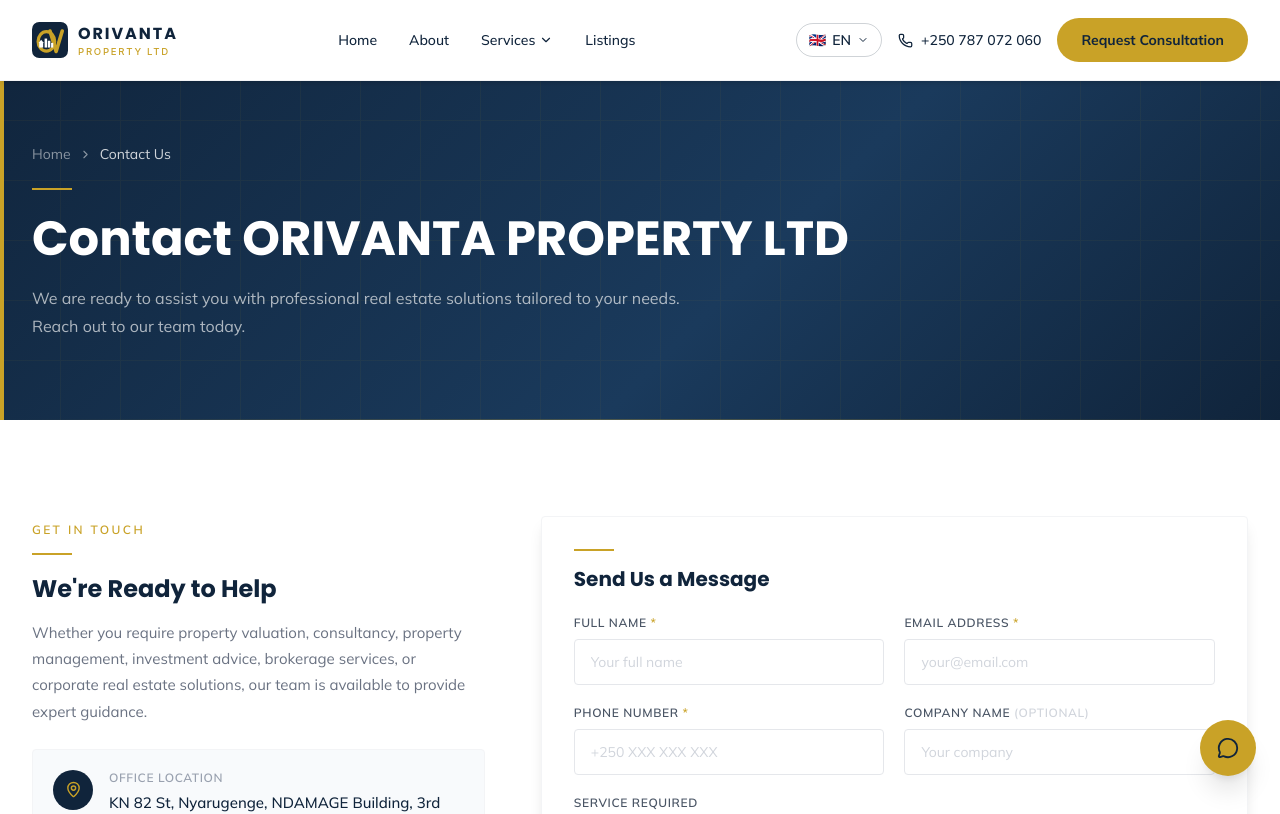
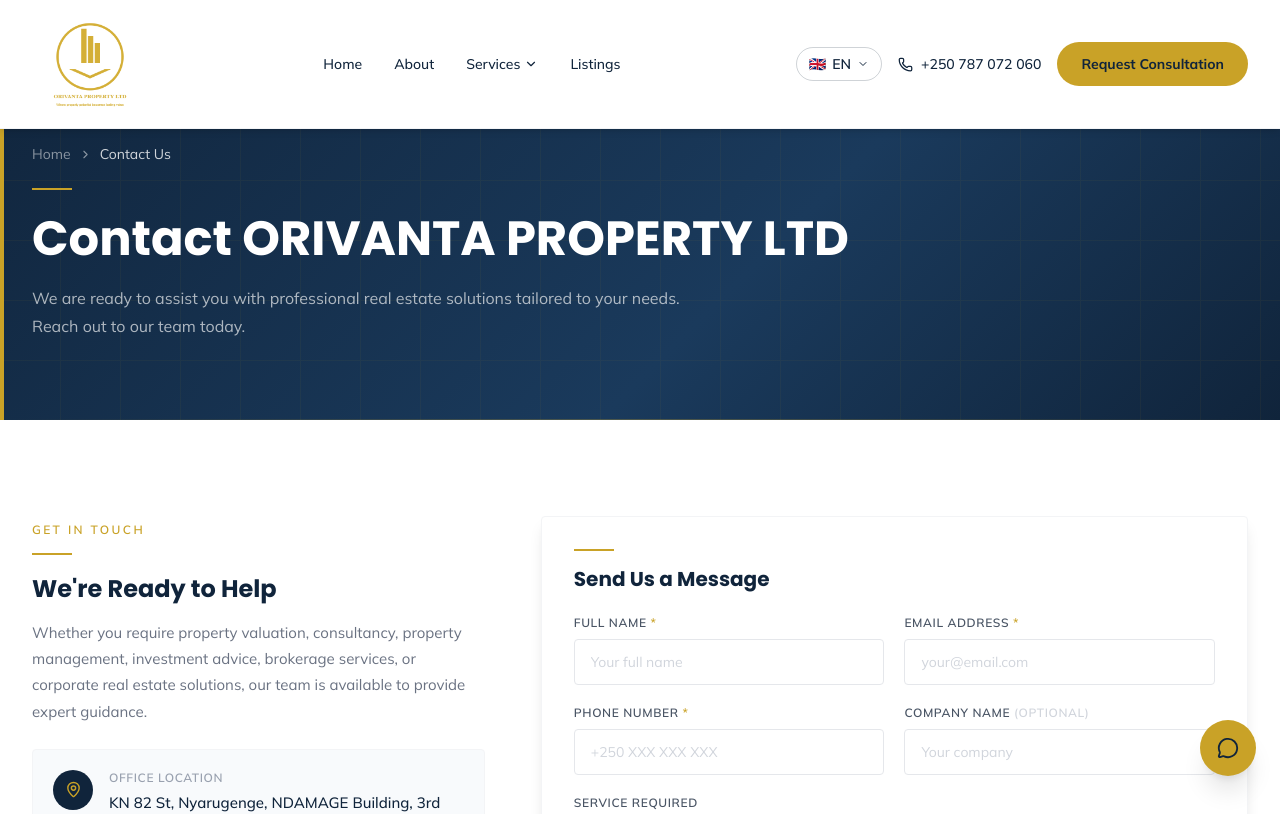
Before and after one commit to Muhinde234/orivanta, a Next.js app: page /en/contact in a window 1280 px wide. Shown: the top 814 px of the page. Built offline with nearby package versions, Linux system fonts and the light colour scheme.

Commit message:
working on the home page

```diff
--- a/app/[lang]/(site)/about/page.tsx
+++ b/app/[lang]/(site)/about/page.tsx
@@ -20,7 +20,7 @@
       url,
       title: 'About ORIVANTA PROPERTY LTD | Rwanda Real Estate Advisory',
       description: 'Our story, vision, mission, and the professional team behind Rwanda\'s leading real estate advisory firm.',
-      images: [{ url: '/images/og-default.jpg', width: 1200, height: 630, alt: 'About ORIVANTA PROPERTY' }],
+      images: [{ url: '/images/orivanta-01.png', width: 400, height: 400, alt: 'About ORIVANTA PROPERTY' }],
     },
   };
 }
--- a/app/[lang]/(site)/contact/page.tsx
+++ b/app/[lang]/(site)/contact/page.tsx
@@ -17,7 +17,7 @@
       url,
       title: 'Contact ORIVANTA PROPERTY LTD | Kigali, Rwanda',
       description: 'Reach out to our professional team for real estate consultancy, property valuation, and advisory services in Rwanda.',
-      images: [{ url: '/images/og-default.jpg', width: 1200, height: 630, alt: 'Contact ORIVANTA PROPERTY' }],
+      images: [{ url: '/images/orivanta-01.png', width: 400, height: 400, alt: 'Contact ORIVANTA PROPERTY' }],
     },
   };
 }
--- a/app/[lang]/(site)/listings/page.tsx
+++ b/app/[lang]/(site)/listings/page.tsx
@@ -19,7 +19,7 @@
       url,
       title: 'Property Listings | ORIVANTA PROPERTY LTD',
       description: 'Browse land, houses, apartments, commercial, and office properties for sale or rent across Rwanda.',
-      images: [{ url: '/images/og-default.jpg', width: 1200, height: 630, alt: 'ORIVANTA PROPERTY Listings' }],
+      images: [{ url: '/images/orivanta-01.png', width: 400, height: 400, alt: 'ORIVANTA PROPERTY Listings' }],
     },
   };
 }
--- a/app/[lang]/(site)/page.tsx
+++ b/app/[lang]/(site)/page.tsx
@@ -29,7 +29,7 @@
       url,
       title: 'ORIVANTA PROPERTY LTD | Professional Real Estate Advisory in Rwanda',
       description: 'Rwanda\'s trusted real estate advisory firm — property valuation, consultancy, management, brokerage, and investment advisory in Kigali.',
-      images: [{ url: '/images/og-default.jpg', width: 1200, height: 630, alt: 'ORIVANTA PROPERTY LTD' }],
+      images: [{ url: '/images/orivanta-01.png', width: 400, height: 400, alt: 'ORIVANTA PROPERTY LTD' }],
     },
   };
 }
--- a/app/[lang]/(site)/services/[slug]/page.tsx
+++ b/app/[lang]/(site)/services/[slug]/page.tsx
@@ -32,7 +32,7 @@
       url,
       title: `${service.title} | ORIVANTA PROPERTY LTD`,
       description: service.shortDesc,
-      images: [{ url: '/images/og-default.jpg', width: 1200, height: 630, alt: service.title }],
+      images: [{ url: '/images/orivanta-01.png', width: 400, height: 400, alt: service.title }],
     },
   };
 }
--- a/app/[lang]/(site)/services/page.tsx
+++ b/app/[lang]/(site)/services/page.tsx
@@ -20,7 +20,7 @@
       url,
       title: 'Real Estate Services | ORIVANTA PROPERTY LTD',
       description: 'Property valuation, consultancy, management, brokerage, investment advisory, and land development services in Rwanda.',
-      images: [{ url: '/images/og-default.jpg', width: 1200, height: 630, alt: 'ORIVANTA PROPERTY Services' }],
+      images: [{ url: '/images/orivanta-01.png', width: 400, height: 400, alt: 'ORIVANTA PROPERTY Services' }],
     },
   };
 }
--- a/app/layout.tsx
+++ b/app/layout.tsx
@@ -55,22 +55,22 @@
     title: 'ORIVANTA PROPERTY LTD | Professional Real Estate Advisory in Rwanda',
     description:
       'Rwanda\'s trusted real estate advisory firm — property valuation, consultancy, management, brokerage, and investment advisory in Kigali.',
-    images: [{ url: '/images/og-default.jpg', width: 1200, height: 630, alt: 'ORIVANTA PROPERTY LTD' }],
+    images: [{ url: '/images/orivanta-01.png', width: 400, height: 400, alt: 'ORIVANTA PROPERTY LTD' }],
   },
   twitter: {
     card: 'summary_large_image',
     title: 'ORIVANTA PROPERTY LTD | Professional Real Estate Advisory in Rwanda',
     description:
       'Rwanda\'s trusted real estate advisory firm — property valuation, consultancy, management, brokerage, and investment advisory in Kigali.',
-    images: ['/images/og-default.jpg'],
+    images: ['/images/orivanta-01.png'],
   },
   icons: {
     icon: [
       { url: '/favicon.svg', type: 'image/svg+xml' },
-      { url: '/favicon.ico' },
+      { url: '/images/orivanta-01-transparent.png', type: 'image/png' },
     ],
-    shortcut: '/favicon.ico',
-    apple: '/apple-touch-icon.png',
+    shortcut: '/images/orivanta-01-transparent.png',
+    apple: '/images/orivanta-01-transparent.png',
   },
   verification: {
     google: 'REPLACE_WITH_GOOGLE_SITE_VERIFICATION',
@@ -86,7 +86,7 @@
       name: 'ORIVANTA PROPERTY LTD',
       url: BASE_URL,
       logo: { '@type': 'ImageObject', url: `${BASE_URL}/images/logo.png` },
-      image: `${BASE_URL}/images/og-default.jpg`,
+      image: `${BASE_URL}/images/orivanta-01.png`,
       description:
         'Professional real estate advisory firm in Rwanda offering property valuation, consultancy, management, brokerage, and investment advisory services.',
       address: {
--- a/components/ui/Footer.tsx
+++ b/components/ui/Footer.tsx
@@ -32,7 +32,7 @@
 
           {/* Brand — spans 4 cols on lg */}
           <div className="sm:col-span-2 lg:col-span-4 space-y-5">
-            <Logo variant="light" />
+            <Logo size="lg" />
             <p className="text-white/55 text-[15px] leading-7" style={{ fontFamily: 'var(--font-mulish), Mulish, sans-serif' }}>
               {t('footer_desc')}
             </p>
--- a/components/ui/Logo.tsx
+++ b/components/ui/Logo.tsx
@@ -1,56 +1,26 @@
 'use client';
+import Image from 'next/image';
 import Link from '@/components/ui/LocaleLink';
 
 interface LogoProps {
-  variant?: 'light' | 'dark';
   size?: 'sm' | 'md' | 'lg';
 }
 
-export default function Logo({ variant = 'dark', size = 'md' }: LogoProps) {
-  const gold = '#C9A227';
-  const navy = '#10243B';
-  const white = '#FFFFFF';
+const SIZES = { sm: 64, md: 88, lg: 116 };
 
-  const iconColor = variant === 'light' ? white : navy;
-  const innerColor = variant === 'light' ? navy : white;
-  const accentColor = gold;
-  const textColor = variant === 'light' ? white : navy;
-
-  const sizes = { sm: { icon: 28, text: 'text-sm' }, md: { icon: 36, text: 'text-base' }, lg: { icon: 44, text: 'text-xl' } };
-  const s = sizes[size];
+export default function Logo({ size = 'md' }: LogoProps) {
+  const px = SIZES[size];
 
   return (
-    <Link href="/" className="flex items-center gap-2.5 group" aria-label="ORIVANTA PROPERTY LTD - Home">
-      {/* Logo Concept: OV Monogram — O ring merging into V, with a skyline + home mark inside */}
-      <svg width={s.icon} height={s.icon} viewBox="0 0 100 100" fill="none" xmlns="http://www.w3.org/2000/svg" aria-hidden="true">
-        {/* Background square with rounded corners */}
-        <rect width="100" height="100" rx="20" fill={iconColor} />
-        {/* O — ring */}
-        <ellipse cx="40" cy="54" rx="23" ry="27" stroke={accentColor} strokeWidth="9" fill="none" />
-        {/* V */}
-        <path d="M50 25 L67 82 L84 25" stroke={accentColor} strokeWidth="10" strokeLinecap="round" strokeLinejoin="round" fill="none" />
-        {/* Home roof + skyline, inside the O */}
-        <path d="M18 58 L25.5 49 L33 58 Z" fill={innerColor} />
-        <rect x="20" y="58" width="11" height="13" fill={innerColor} />
-        <rect x="35" y="46" width="7" height="25" fill={innerColor} />
-        <rect x="44" y="52" width="7" height="19" fill={innerColor} />
-        <rect x="53" y="58" width="6" height="13" fill={innerColor} />
-      </svg>
-
-      <div className="flex flex-col leading-none">
-        <span
-          className={`font-heading font-bold tracking-wider uppercase ${s.text}`}
-          style={{ color: textColor, fontFamily: 'Poppins, sans-serif', letterSpacing: '0.12em' }}
-        >
-          ORIVANTA
-        </span>
-        <span
-          className="text-xs font-medium tracking-widest uppercase"
-          style={{ color: accentColor, fontFamily: 'Inter, sans-serif', letterSpacing: '0.18em', fontSize: '0.6rem' }}
-        >
-          Property Ltd
-        </span>
-      </div>
+    <Link href="/" className="flex items-center" aria-label="ORIVANTA PROPERTY LTD - Home">
+      <Image
+        src="/images/orivanta-01-transparent.png"
+        alt="ORIVANTA PROPERTY LTD"
+        width={px}
+        height={px}
+        priority
+        className="object-contain"
+      />
     </Link>
   );
 }
--- a/components/ui/Navbar.tsx
+++ b/components/ui/Navbar.tsx
@@ -45,7 +45,6 @@
 
   const navBg = scrolled || !isHome ? 'bg-white shadow-md border-b border-gray-100' : 'bg-transparent';
   const linkColor = scrolled || !isHome ? 'text-[#10243B]' : 'text-white';
-  const logoVariant = scrolled || !isHome ? 'dark' : 'light';
 
   const navLinks = [
     { label: t('nav_home'), href: '/' },
@@ -60,8 +59,8 @@
     <>
       <header className={`fixed top-0 left-0 right-0 z-50 transition-all duration-300 ${navBg}`}>
         <div className="max-w-7xl mx-auto px-6 lg:px-8">
-          <div className="flex items-center justify-between h-20">
-            <Logo variant={logoVariant} />
+          <div className="flex items-center justify-between h-32">
+            <Logo size="lg" />
 
             {/* Desktop Nav */}
             <nav className="hidden lg:flex items-center gap-8" aria-label="Main navigation">
@@ -173,7 +172,7 @@
             animate={{ opacity: 1, x: 0 }}
             exit={{ opacity: 0, x: '100%' }}
             transition={{ duration: 0.3, ease: 'easeInOut' }}
-            className="fixed inset-0 z-40 bg-[#10243B] flex flex-col pt-24 px-6 pb-8 overflow-y-auto"
+            className="fixed inset-0 z-40 bg-[#10243B] flex flex-col pt-32 px-6 pb-8 overflow-y-auto"
           >
             <nav className="flex flex-col gap-1">
               {navLinks.map((link) => (
```
Also changed, not shown: public/images/orivanta-01-transparent.png (added), public/images/orivanta-01.png (added).
